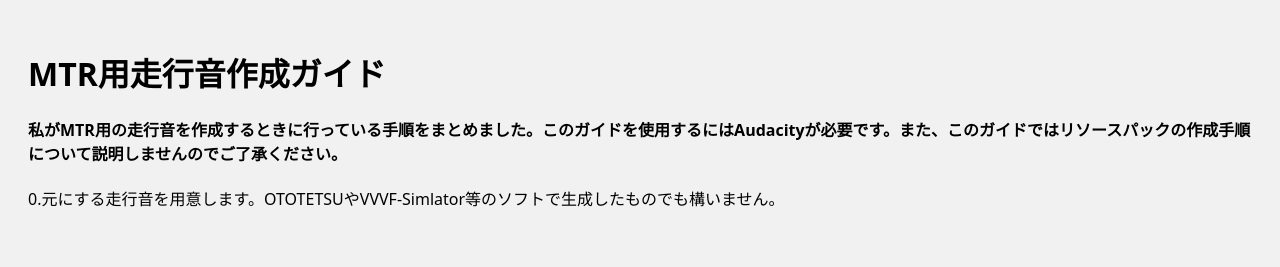
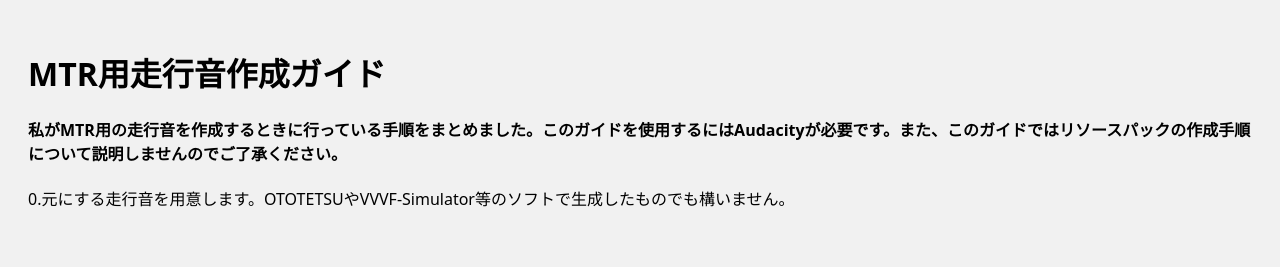
Before and after one commit to Yumenyan/soundmaker, a plain HTML site: page index.html in a window 1280 px wide. Shown: the top 267 px of the page. Drawn offline with Linux system fonts and the light colour scheme.

Commit message:
Update index.html

```diff
--- a/index.html
+++ b/index.html
@@ -56,7 +56,7 @@
     <div id="center">
         <h1>MTR用走行音作成ガイド</h1>
         <h4>私がMTR用の走行音を作成するときに行っている手順をまとめました。このガイドを使用するにはAudacityが必要です。また、このガイドではリソースパックの作成手順について説明しませんのでご了承ください。</h4>
-        <p>0.元にする走行音を用意します。OTOTETSUやVVVF-Simlator等のソフトで生成したものでも構いません。</p><br>
+        <p>0.元にする走行音を用意します。OTOTETSUやVVVF-Simulator等のソフトで生成したものでも構いません。</p><br>
         <p>1.生成するファイル数を入力(デフォルト:120)</p>
         <input type="number" id="count" placeholder="生成するファイル数を入力..." value="120"><br>
         <p>2.切り抜きオフセット値を入力(デフォルト:3.3)</p>
```
